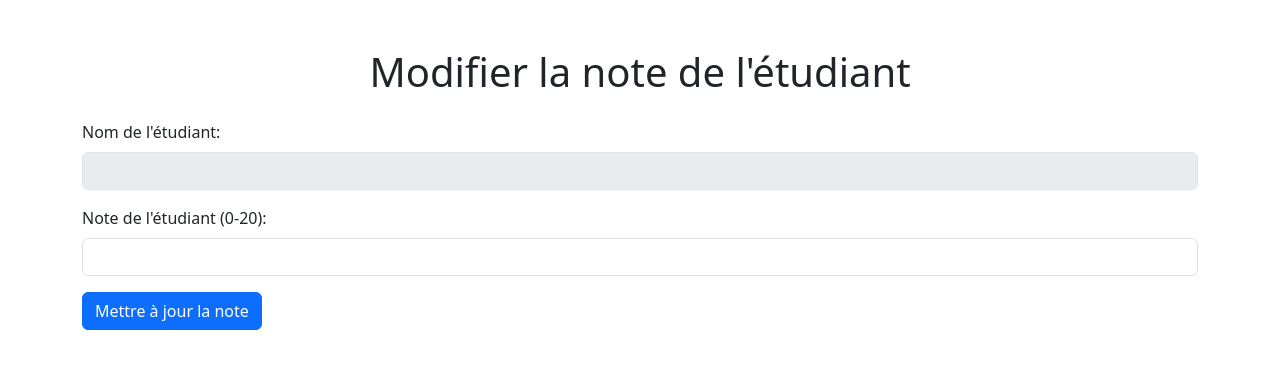
After one commit to youssefbouali/EMS, a CodeIgniter 4 app: the page made by app/Views/modifier_note.php in a window 1280 px wide. The commit adds this page. Shown: the top 369 px of the page. Run offline with PHP 8.4 and a stand-in for CodeIgniter, Linux system fonts and the light colour scheme; the template is opened without the code that fills it, so the values that code supplies are empty; some libraries are stand-ins or nearby versions.

Commit message:
la gestion des notes par la modification et la suppression

```diff
--- a/app/Config/Routes.php
+++ b/app/Config/Routes.php
@@ -13,3 +13,7 @@ $routes->post('/login', 'LoginController::login');
 $routes->get('/logout', 'LoginController::logout');
 $routes->get('/notes', 'NotesController::index'); // Afficher les notes et le formulaire
 $routes->post('/notes/saisirNote', 'NotesController::saisirNote'); // Soumettre la note
+$routes->get('/notes/modifier/(:num)', 'NotesController::modifier/$1');
+$routes->get('/notes/supprimer/(:num)', 'NotesController::supprimer/$1');
+$routes->get('/notes/modifier/(:num)', 'NotesController::modifier/$1');
+$routes->post('/notes/modifierNote/(:num)', 'NotesController::modifier/$1');
--- /dev/null
+++ b/app/Views/modifier_note.php
@@ -0,0 +1,52 @@
+<!DOCTYPE html>
+<html lang="fr">
+
+<head>
+    <meta charset="UTF-8">
+    <meta name="viewport" content="width=device-width, initial-scale=1.0">
+    <title>Modifier la note</title>
+    <!-- Intégration de Bootstrap depuis un CDN -->
+    <link href="https://cdn.jsdelivr.net/npm/bootstrap@5.3.0-alpha1/dist/css/bootstrap.min.css" rel="stylesheet">
+</head>
+
+<body>
+    <div class="container mt-5">
+        <h1 class="text-center mb-4">Modifier la note de l'étudiant</h1>
+
+        <!-- Affichage des messages d'erreur -->
+        <?php if (session()->getFlashdata('error')) : ?>
+            <div class="alert alert-danger">
+                <?php echo session()->getFlashdata('error'); ?>
+            </div>
+        <?php endif; ?>
+
+        <!-- Affichage des messages de succès -->
+        <?php if (session()->getFlashdata('success')) : ?>
+            <div class="alert alert-success">
+                <?php echo session()->getFlashdata('success'); ?>
+            </div>
+        <?php endif; ?>
+
+        <!-- Formulaire pour modifier la note -->
+        <form action="/notes/modifierNote/<?= $note['id']; ?>" method="POST">
+            <?= csrf_field() ?> <!-- Protection CSRF -->
+
+            <div class="mb-3">
+                <label for="nom" class="form-label">Nom de l'étudiant:</label>
+                <input type="text" class="form-control" id="nom" name="nom" value="<?= htmlspecialchars($note['nom_etudiant']); ?>" disabled>
+            </div>
+
+            <div class="mb-3">
+                <label for="note" class="form-label">Note de l'étudiant (0-20):</label>
+                <input type="number" class="form-control" id="note" name="note" value="<?= htmlspecialchars($note['note']); ?>" min="0" max="20" step="0.25" required>
+            </div>
+
+            <button type="submit" class="btn btn-primary">Mettre à jour la note</button>
+        </form>
+    </div>
+
+    <!-- Intégration de Bootstrap JS depuis un CDN -->
+    <script src="https://cdn.jsdelivr.net/npm/bootstrap@5.3.0-alpha1/dist/js/bootstrap.bundle.min.js"></script>
+</body>
+
+</html>
```
Also changed, not shown: app/Controllers/NotesController.php (+23 -0 lines), app/Views/saisir_notes.php (+15 -1 lines).
